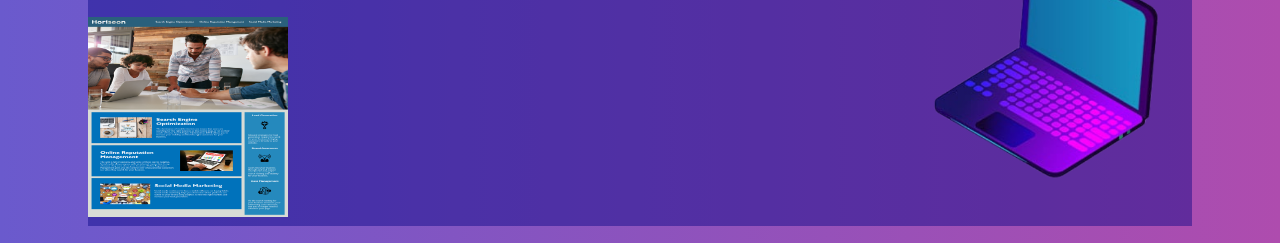
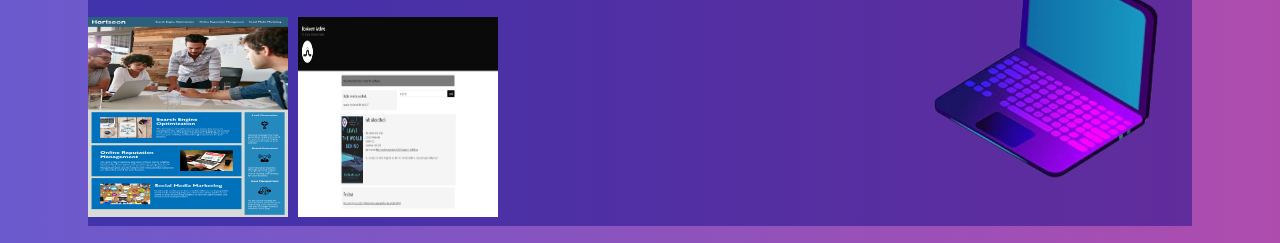
Before and after one commit to mlmcdan1/MMProffessionalPortfolio, a plain HTML site: page index.html in a window 1280 px wide. Shown: the part 542-785 px from the top of the page. Drawn offline with Linux system fonts and the light colour scheme; a script that the page names is missing.

Commit message:
Update index.html

```diff
--- a/index.html
+++ b/index.html
@@ -38,6 +38,7 @@
         <h2>My Work</h2>
 
         <img id="image" src="1stHomeworkDemo.png" width="200px" height="200px" alt="First Assignment" onclick="openImg()">
+        <img id="image2" src="BookwormProject.png" width="200px" height="200px" alt="First Project" onclick="openImg()">
 
         <script src="./script.js"></script>
     </div>
```
